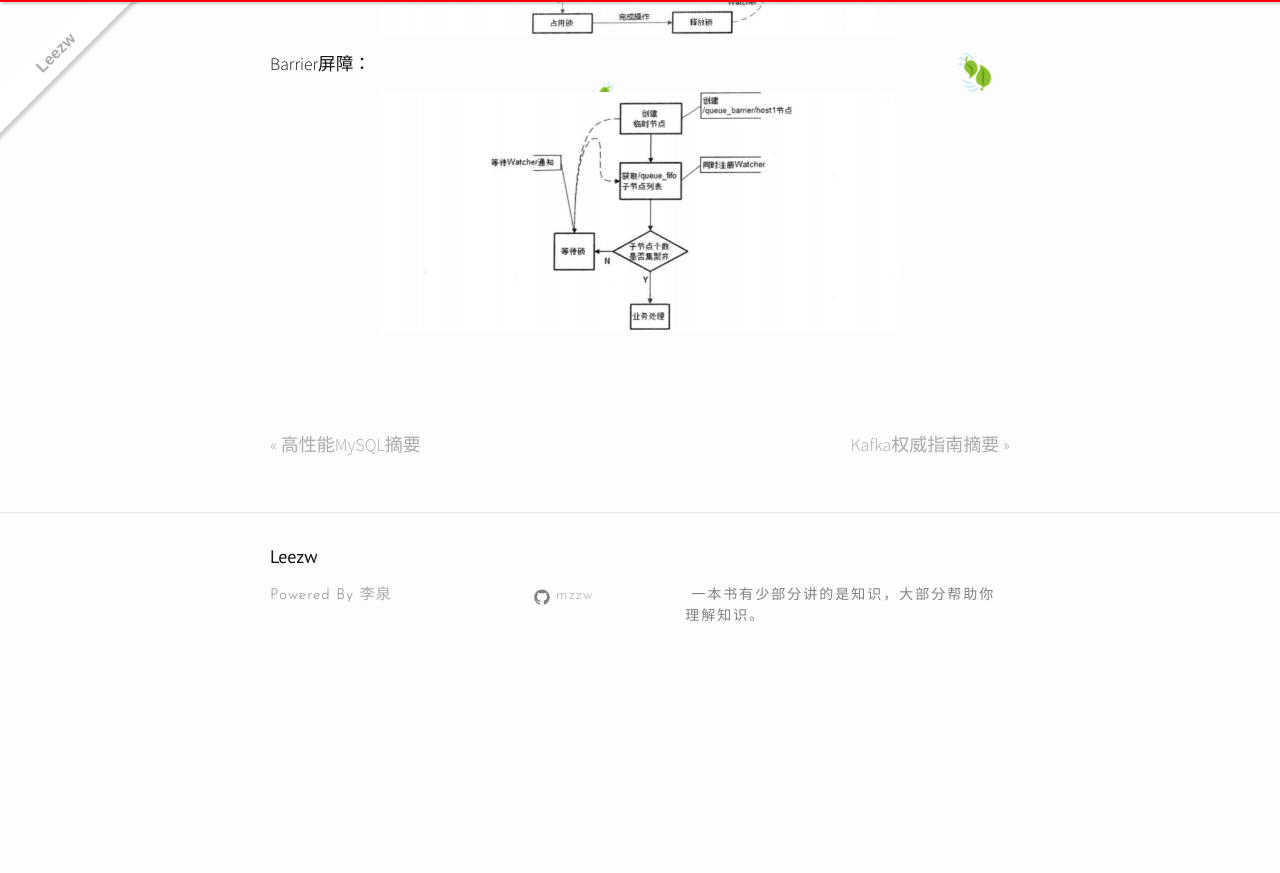
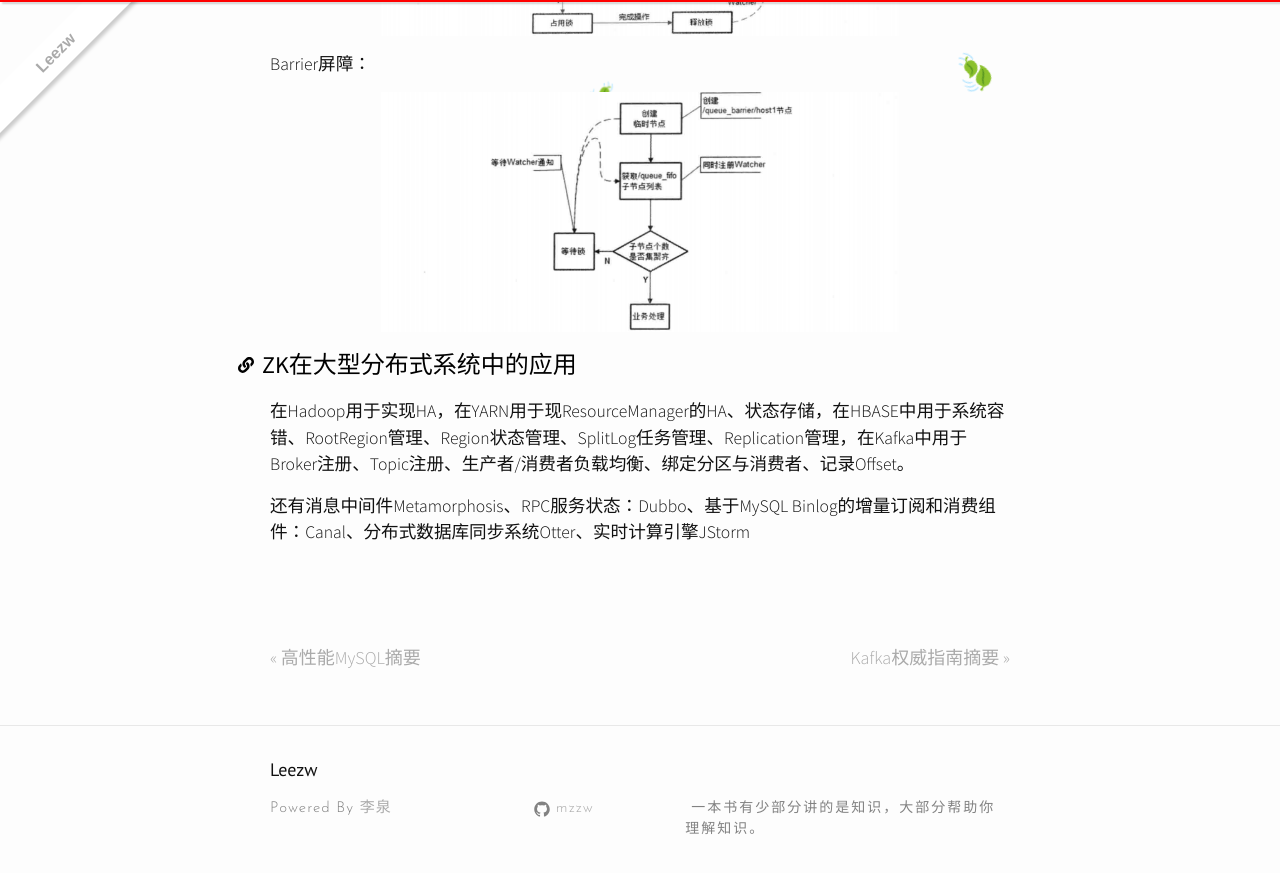
Before and after one commit to quantum-li/quantum-li.github.io, a Jekyll site: the page built from _posts/2020-05-08-from-paxos-to-zookeeper.md, in a window 1280 px wide and 900 px high, scrolled down 14918 px. Shown: the top 873 px of the window. Built offline with Jekyll 4.4.1, drawn with Linux system fonts in a browser that asks for light colours; nearby versions of some CDN libraries; comment, search, counter and statistics services are not loaded; before the commit the page ends 15605 px from its top, so only the background shows below that.

Commit message:
2020-05-18 16:45:59

```diff
--- a/_posts/2020-05-08-from-paxos-to-zookeeper.md
+++ b/_posts/2020-05-08-from-paxos-to-zookeeper.md
@@ -457,3 +457,9 @@
 Barrier屏障：
 
 ![Barrier:分布式屏障](/assets/images/e44a8c47-2e1e-4526-9003-c864aa89dd48.png)
+
+## ZK在大型分布式系统中的应用
+
+在Hadoop用于实现HA，在YARN用于现ResourceManager的HA、状态存储，在HBASE中用于系统容错、RootRegion管理、Region状态管理、SplitLog任务管理、Replication管理，在Kafka中用于Broker注册、Topic注册、生产者/消费者负载均衡、绑定分区与消费者、记录Offset。
+
+还有消息中间件Metamorphosis、RPC服务状态：Dubbo、基于MySQL Binlog的增量订阅和消费组件：Canal、分布式数据库同步系统Otter、实时计算引擎JStorm
```
